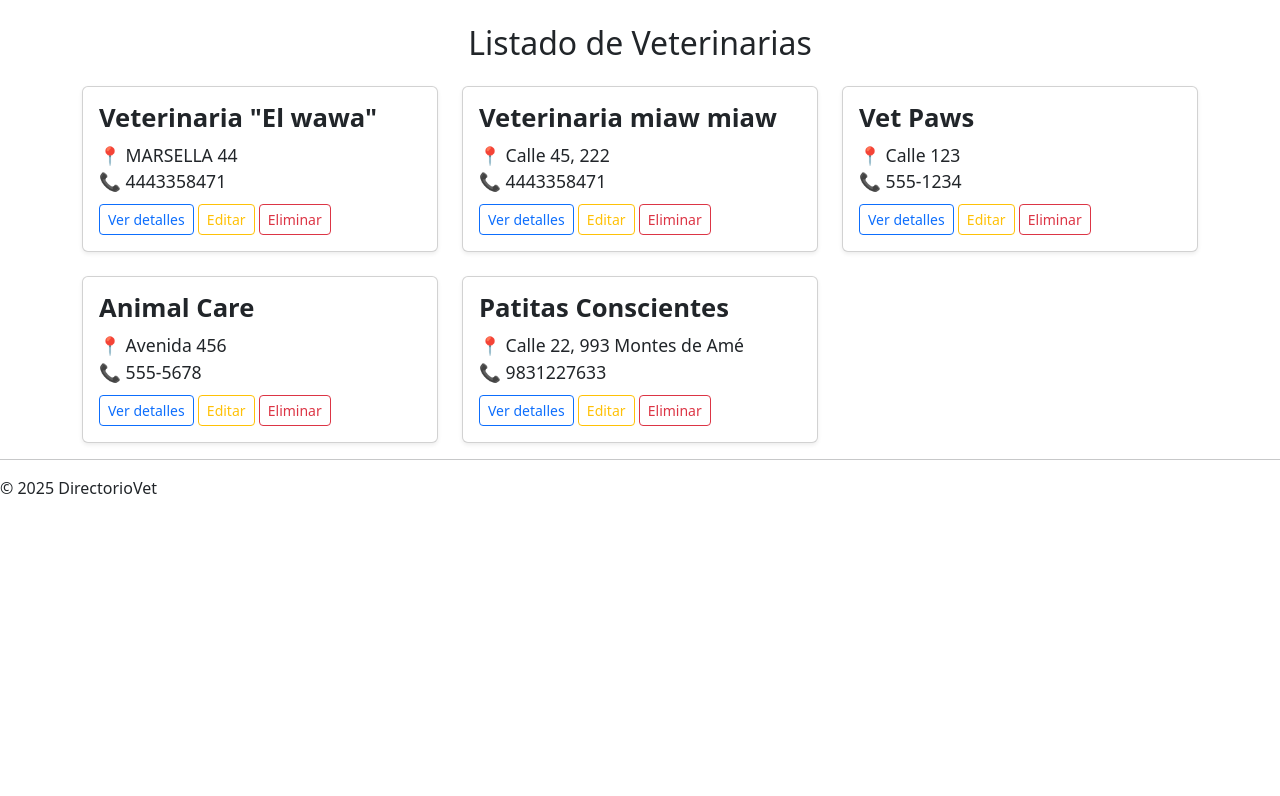
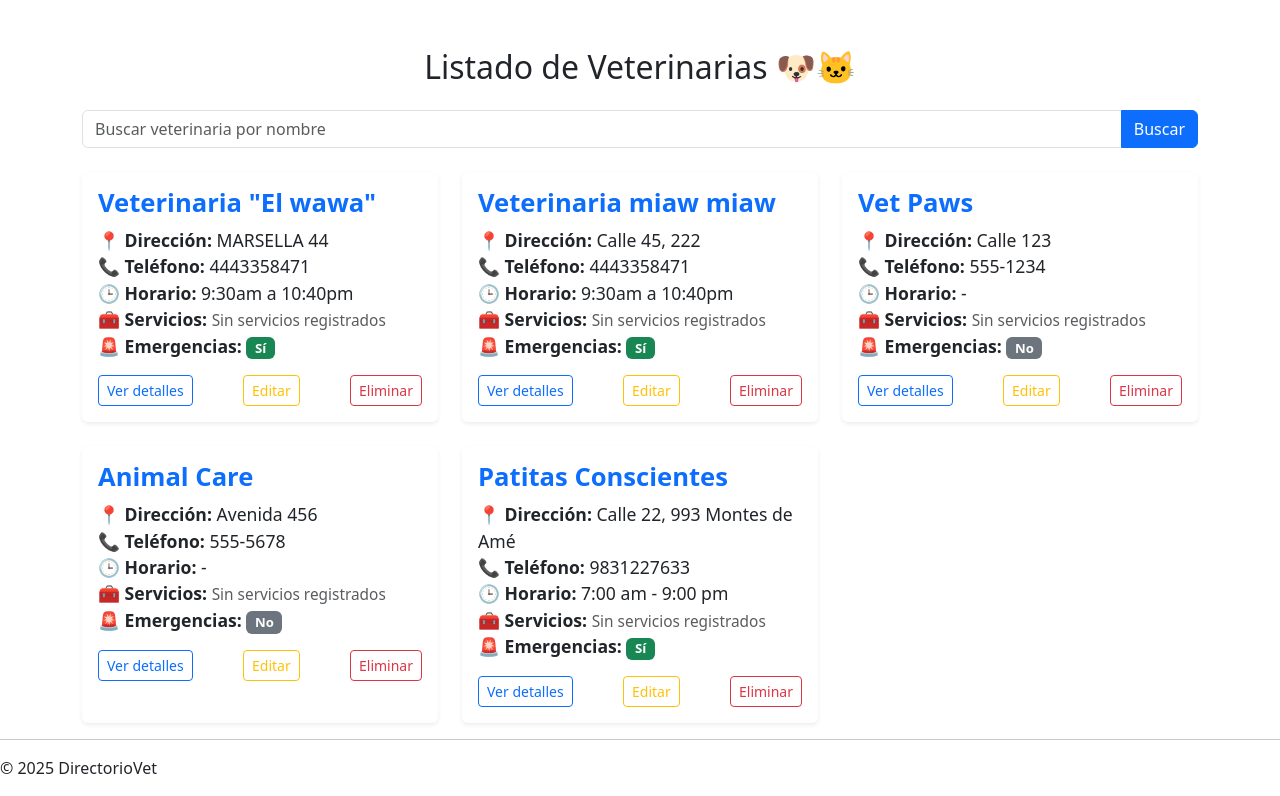
Before and after one commit to karyabarca/Directorio_Vet, a Django app: page /veterinarias/ in a window 1280 px wide. Shown: the part 56-852 px from the top of the page. Before the commit the page ends 550 px from the top, so only its background shows below. Run offline with Django 5.2, Linux system fonts and the light colour scheme; data comes from the database, SQL or seed files in the repository.

Commit message:
Agregué buscador

```diff
--- a/directorio_vet/veterinarias/templates/veterinarias/lista.html
+++ b/directorio_vet/veterinarias/templates/veterinarias/lista.html
@@ -3,30 +3,60 @@
 {% block title %}Listado de Veterinarias{% endblock %}
 
 {% block content %}
-<div class="container mt-4">
-    <h2 class="mb-4 text-center">Listado de Veterinarias</h2>
+<div class="container mt-5">
+    <h2 class="mb-4 text-center">Listado de Veterinarias 🐶🐱</h2>
 
+    <!-- Buscador -->
+    <form method="GET" class="mb-4">
+        <div class="input-group">
+            <input type="text" name="q" value="{{ request.GET.q|default_if_none:'' }}" class="form-control" placeholder="Buscar veterinaria por nombre">
+            <button class="btn btn-primary" type="submit">Buscar</button>
+        </div>
+    </form>
+
+
+    <!-- Resultados -->
     {% if veterinarias %}
         <div class="row g-4">
             {% for vet in veterinarias %}
                 <div class="col-md-6 col-lg-4">
-                    <div class="card h-100 shadow-sm">
+                    <div class="card h-100 shadow-sm border-0">
                         <div class="card-body">
-                            <h5 class="card-title">{{ vet.nombre }}</h5>
+                            <h5 class="card-title text-primary fw-bold">{{ vet.nombre }}</h5>
                             <p class="card-text">
-                                📍 {{ vet.direccion }}<br>
-                                📞 {{ vet.telefono }}
+                                📍 <strong>Dirección:</strong> {{ vet.direccion|default:"No disponible" }}<br>
+                                📞 <strong>Teléfono:</strong> {{ vet.telefono|default:"No disponible" }}<br>
+                                🕒 <strong>Horario:</strong> {{ vet.horario|default:"-" }}<br>
+                                🧰 <strong>Servicios:</strong>
+                                {% if vet.get_servicios_display %}
+                                    <ul class="mb-0 ps-3 small">
+                                        {% for servicio in vet.get_servicios_display %}
+                                            <li>{{ servicio }}</li>
+                                        {% endfor %}
+                                    </ul>
+                                {% else %}
+                                    <span class="text-muted small">Sin servicios registrados</span>
+                                {% endif %}
+                                <br>
+                                🚨 <strong>Emergencias:</strong>
+                                {% if vet.admite_emergencias %}
+                                    <span class="badge bg-success">Sí</span>
+                                {% else %}
+                                    <span class="badge bg-secondary">No</span>
+                                {% endif %}
                             </p>
-                            <a href="{% url 'detalle_veterinaria' vet.pk %}" class="btn btn-outline-primary btn-sm">Ver detalles</a>
-                            <a href="{% url 'editar_veterinaria' vet.pk %}" class="btn btn-outline-warning btn-sm">Editar</a>
-                            <a href="{% url 'eliminar_veterinaria' vet.pk %}" class="btn btn-outline-danger btn-sm">Eliminar</a>
+                            <div class="d-flex justify-content-between mt-3">
+                                <a href="{% url 'detalle_veterinaria' vet.pk %}" class="btn btn-outline-primary btn-sm">Ver detalles</a>
+                                <a href="{% url 'editar_veterinaria' vet.pk %}" class="btn btn-outline-warning btn-sm">Editar</a>
+                                <a href="{% url 'eliminar_veterinaria' vet.pk %}" class="btn btn-outline-danger btn-sm">Eliminar</a>
+                            </div>
                         </div>
                     </div>
                 </div>
             {% endfor %}
         </div>
     {% else %}
-        <p class="text-center">No hay veterinarias registradas aún.</p>
+        <div class="alert alert-info text-center mt-4">No hay veterinarias registradas aún.</div>
     {% endif %}
 </div>
 {% endblock %}
--- a/directorio_vet/veterinarias/views.py
+++ b/directorio_vet/veterinarias/views.py
@@ -41,3 +41,11 @@ def eliminar_veterinaria(request, pk):
         veterinaria.delete()
         return redirect('lista_veterinarias')
     return render(request, 'veterinarias/confirmar_eliminar.html', {'veterinaria': veterinaria})
+
+def lista_veterinarias(request):
+    query = request.GET.get('q')
+    if query:
+        veterinarias = Veterinaria.objects.filter(nombre__icontains=query)
+    else:
+        veterinarias = Veterinaria.objects.all()
+    return render(request, 'veterinarias/lista.html', {'veterinarias': veterinarias, 'query': query})
```
Also changed, not shown: directorio_vet/veterinarias/templates/veterinarias/home.html (+23 -3 lines).
